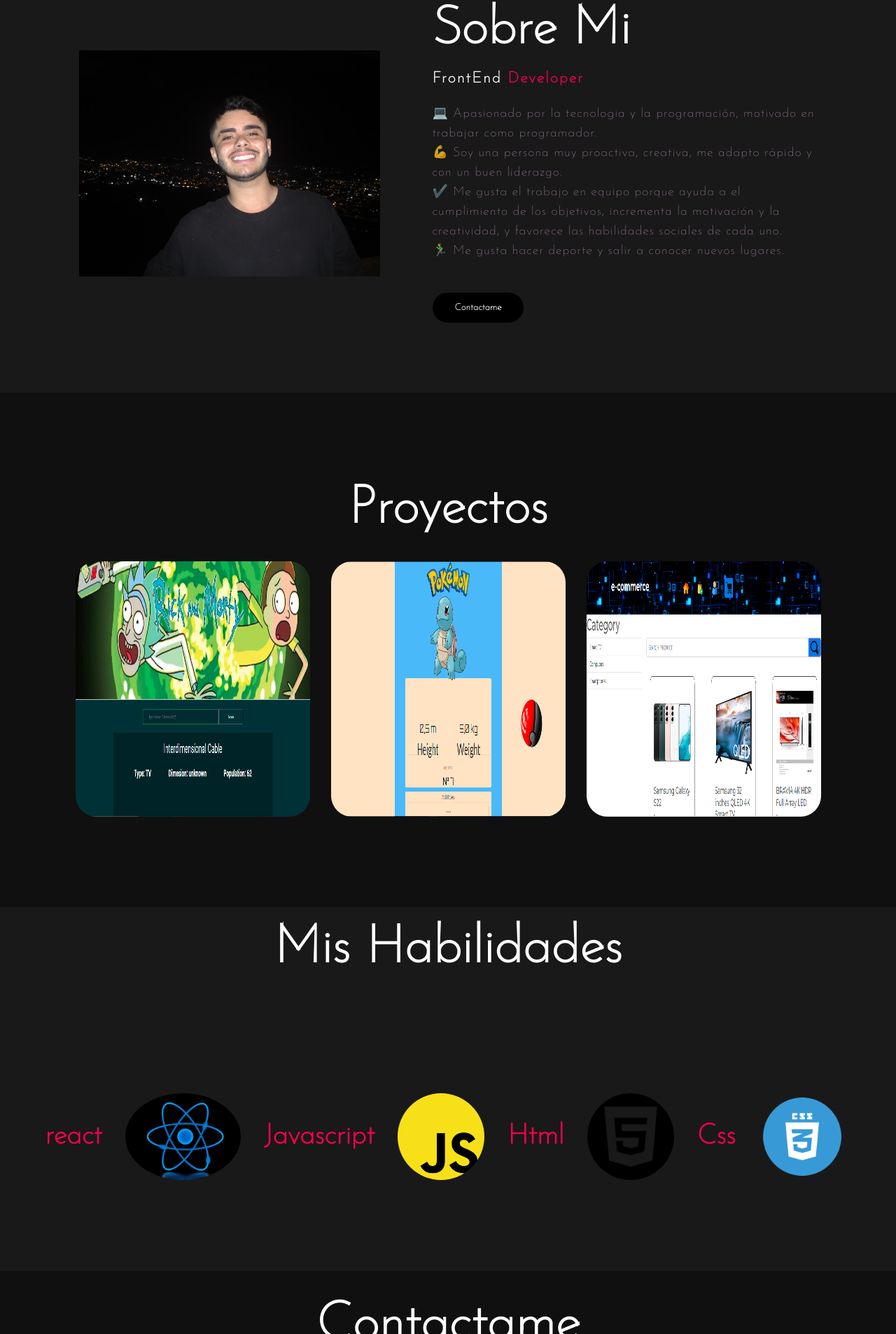
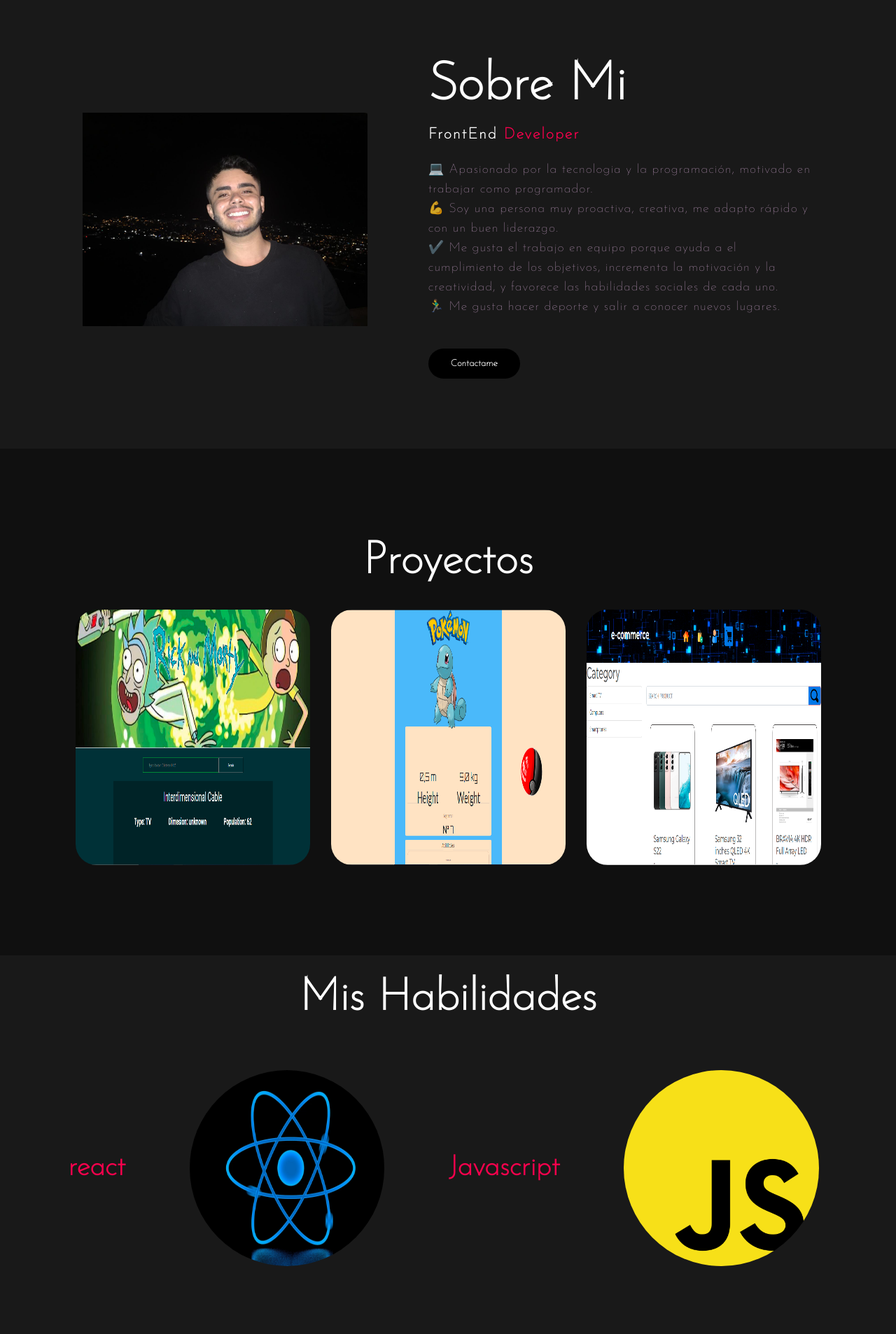
Before and after one commit to Saveca0412/portafolio-2, a plain HTML site: page index.html in a window 1280 px wide. Shown: the part 894-2800 px from the top of the page at 70% size. Drawn offline with Linux system fonts and the light colour scheme.

Commit message:
agregue resposividad para celular

```diff
--- a/css/style.css
+++ b/css/style.css
@@ -6,7 +6,7 @@
 }
 
 .Hero{
-    height: 100vh;
+    height: 110vh;
     width: 100%;
     background-image: url(../images/fondo2.jpeg);
     background-size: cover;
@@ -15,6 +15,7 @@
 
 nav{
     display: flex;
+    flex-wrap: wrap;
     align-items: center;
     justify-content: space-between;
     padding-top: 45px;
@@ -70,13 +71,13 @@ nav ul li a:hover{
     position: absolute;
     top: 50%;
     left: 8%;
-    transform:translateY(-50%);
+    flex-wrap: wrap;
 }
 
 h1{
     color: white;
     margin: 20px 0px 20px;
-    font-size: 75px;
+    font-size: 69px;
 }
 
 h3{
@@ -128,7 +129,7 @@ h4{
 
 .about img{
     height: auto;
-    width: 430px;
+    width: 36%;
 }
 
 .about-text{
@@ -142,6 +143,7 @@ h4{
     display: flex;
     align-items: center;
     justify-content: space-around;
+    flex-wrap: wrap;
 }
 
 .about-text h2{
@@ -192,8 +194,7 @@ button:hover{
 
 .title h2{
     color: white;
-    font-size: 75px;
-    width: 1130px;
+    font-size: 64px;
     margin: 30px auto;
     text-align: center;
 }
@@ -204,6 +205,7 @@ button:hover{
     justify-content: center;
     align-items: center;
     min-height: 400px;
+    flex-wrap: wrap;
 }
 
 .card1{
@@ -438,7 +440,7 @@ button:hover{
 
 .skills{
     width: 100%;
-    height: 520px;
+    height: 100%;
     background: #191919;
     display: flex;
     align-items: center;
@@ -452,19 +454,20 @@ button:hover{
     justify-content: center;
     align-items: center;
     min-height: 400px;
+    flex-wrap: wrap;
 }
 
 .skills-img img{
-    padding: 8px;
-    width: 49%;
-    height: 140px;
+    padding: 40px;
+    width: 28vw;
+    height: 45vh;
     border-radius: 50%;
 }
 
 .skills-img h2{
     color: #f9004d;
     font-size: 40px;
-    margin: 30px auto;
+    margin: 10px 27px;
     text-align: center;
 }
 
@@ -485,6 +488,7 @@ button:hover{
     padding: 10px;
     border: none;
     background: none;
+    color: white;
     border-bottom: 1px solid #f9004d;
 }
 
--- a/index.html
+++ b/index.html
@@ -107,7 +107,7 @@
 
     <div class="contact-me" id="contact">
         <div class="title">
-            <h2>Contactame</h2>
+            <h2>Contáctame</h2>
         </div>
                 <div class="contact-form">
                     <form name="contact" netlify>
```
